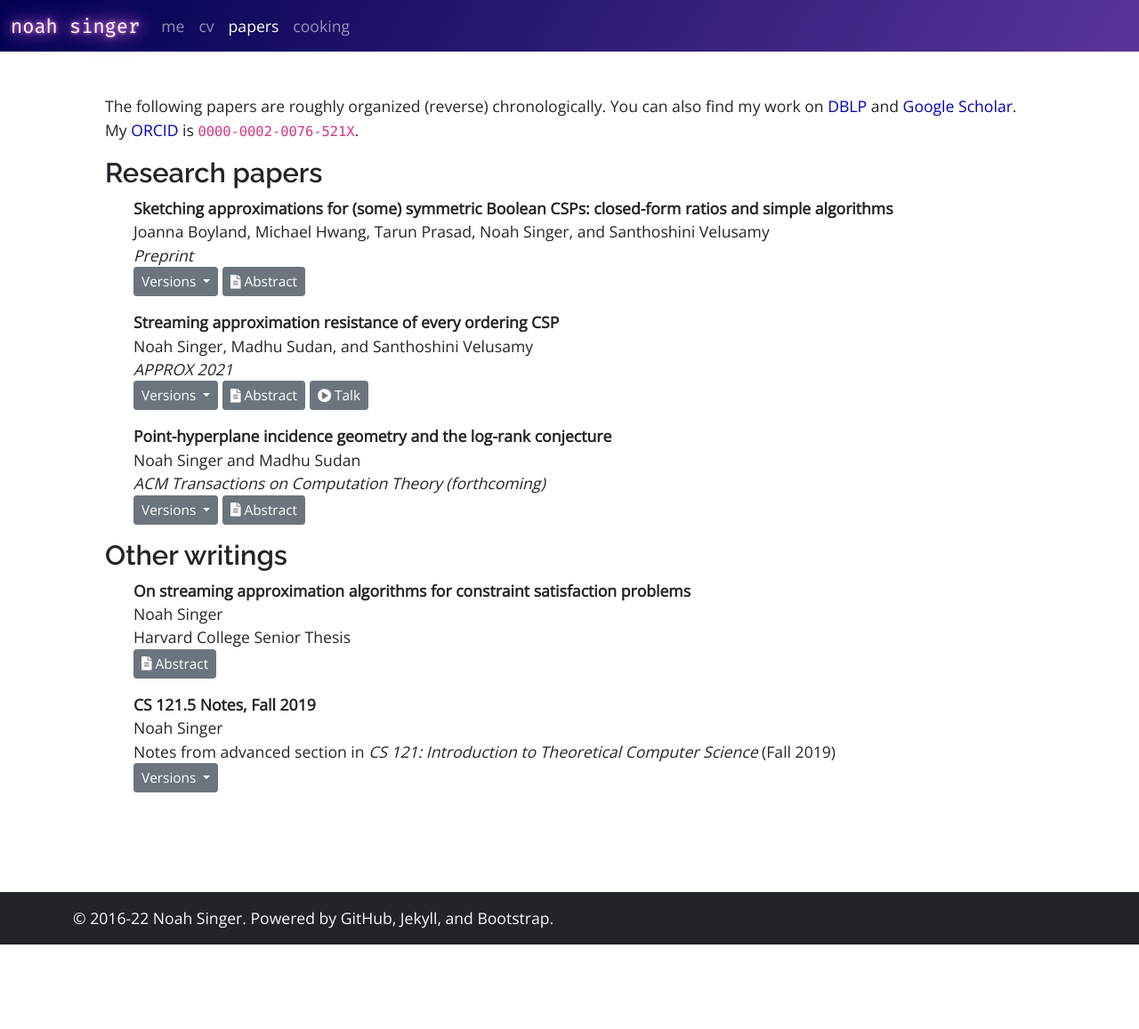
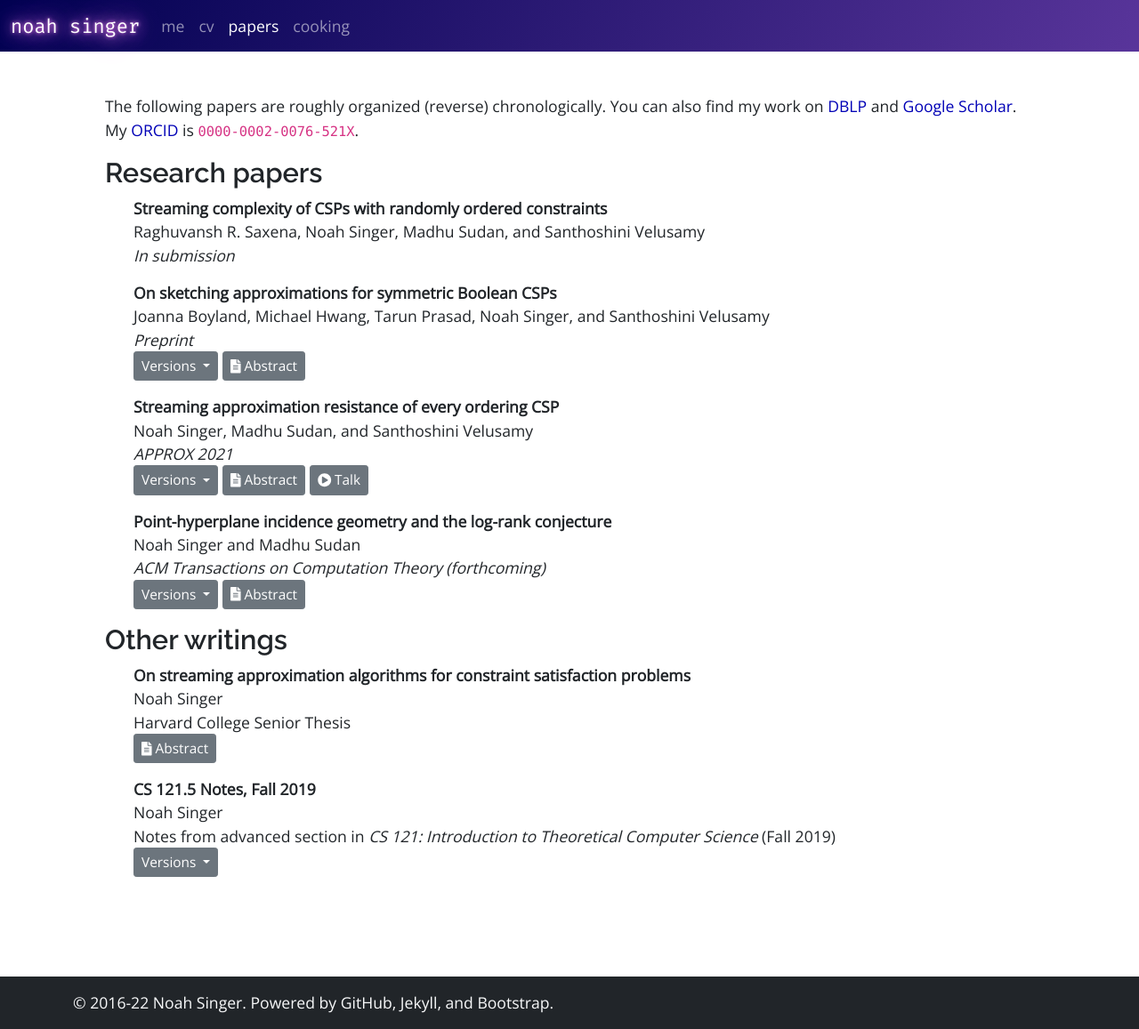
Before and after one commit to singerng/noahsinger.org, a Jekyll site: the page built from papers/index.md, in a window 1280 px wide. Shown: the whole page at 89% size. Built offline with Jekyll 4.4.1, drawn with Linux system fonts in a browser that asks for light colours; nearby versions of some CDN libraries; before the commit the page ends 1062 px from its top, so only the background shows below that; some of the changed lines change nothing that is shown.

Commit message:
updated papers

```diff
--- a/_data/papers.yml
+++ b/_data/papers.yml
@@ -1,3 +1,8 @@
+- title: Streaming complexity of CSPs with randomly ordered constraints
+  date: 2022-04-10
+  venue: In submission
+  type: research
+  authors: Raghuvansh R. Saxena, Noah Singer, Madhu Sudan, and Santhoshini Velusamy
 
 - title: On streaming approximation algorithms for constraint satisfaction problems
   date: 2022-03-25
@@ -35,42 +40,44 @@
     "incomplete" in that they fail to characterize the \(\sqrt n\)-space streaming approximability
     of Max-\(3\)AND.
 
-- title: "Sketching approximations for (some) symmetric Boolean CSPs: closed-form ratios and simple algorithms"
-  date: 2021-12-13
+- title: "On sketching approximations for symmetric Boolean CSPs"
+  date: 2022-05-04
   authors: Joanna Boyland, Michael Hwang, Tarun Prasad, Noah Singer, and Santhoshini Velusamy
   type: research
   venue: Preprint
   arxiv: 2112.06319
   select: yes
   abstract: >
-    A <em>Boolean maximum constraint satisfaction problem</em>, Max-CSP(\(f\)), is a maximization problem specified
-    by a constraint function \(f:\{-1,1\}^k\to\{0,1\}\). An instance of Max-CSP(\(f\)) consists of \(n\) variables
-    and \(m\) constraints, where each constraint is \(f\) applied on a tuple of "literals" of \(k\) distinct
-    variables chosen from the \(n\) variables. \(f\) is said to be <em>symmetric</em> if \(f(x)\) depends only on
-    \(\sum_{i=1}^k x_i\), where \(x=(x_1,\dots,x_k)\). Chou, Golovnev, and Velusamy [CGV20, FOCS 2020] obtained explicit
-    constants characterizing the <em>streaming</em> approximability of all symmetric Max-\(2\)CSPs.
-    More recently, Chou, Golovnev, Sudan, and Velusamy [CGSV21, FOCS] proved a general dichotomy
-    theorem showing tight approximability of Boolean Max-CSPs with respect to <em>sketching</em> algorithms.
-    For every \(f\), they showed that there exists an optimal approximation ratio \(\alpha(f)\in (0,1]\) such
-    that for every \(\epsilon>0\), Max-CSP(\(f\)) is \((\alpha(f)-\epsilon)\)-approximable by a <em>linear</em> sketching
-    algorithm in \(O(\log n)\) space, but any \((\alpha(f)+\epsilon)\)-approximation sketching algorithm for
-    Max-CSP(\(f\)) requires \(\Omega(\sqrt{n})\) space. While they show that \(\alpha(f)\) is computable to arbitrary
-    precision in \(\mathbf{PSPACE}\), they do not give a closed-form expression.
+    A <em>Boolean maximum constraint satisfaction problem</em>, \(\textsf{Max-CSP}(f)\), is specified by a predicate
+    \(f:\{-1,1\}^k\to\{0,1\}\). An \(n\)-variable instance of \(\textsf{Max-CSP}(f)\) consists of a list ofconstraints,
+    each of which applies \(f\) to \(k\) distinct literals drawn from the \(n\) variables. For \(k=2\), Chou,
+    Golovnev, and Velusamy [CGV20, FOCS 2020] obtained explicit ratios characterizing the \(\sqrt n\)-space
+    <em>streaming</em> approximability of every predicate. For \(k \geq 3\), Chou, Golovnev, Sudan, and
+    Velusamy [CGSV21, arXiv:2102.12351] proved a general dichotomy theorem for \(\sqrt n\)-space
+    <em>sketching</em> algorithms: For every \(f\), there exists \(\alpha(f)\in (0,1]\) such that
+    for every \(\epsilon>0\), \(\textsf{Max-CSP}(f)\) is \((\alpha(f)-\epsilon)\)-approximable by an \(O(\log n)\)-space
+    <em>linear</em> sketching algorithm, but \((\alpha(f)+\epsilon)\)-approximation sketching algorithms
+    require \(\Omega(\sqrt{n})\) space.<br/>
 
-    In this work, we build on the [CSGV21] dichotomy theorem and give closed-form expressions
-    for the sketching approximation ratios of multiple families of symmetric Boolean functions. These include
-    \(k\mathsf{AND}\) and \(\mathsf{Th}_k^{k-1}\) (the "weight-at-least-\((k-1)\)" threshold function on \(k\) variables). In particular,
-    letting \(\alpha'_k = 2^{-(k-1)} (1-k^{-2})^{(k-1)/2}\), we show that for odd \(k \geq 3\), \(\alpha(k\mathsf{AND}) = \alpha'_k\);
-    for even \(k \geq 2\), \(\alpha(k\mathsf{AND}) = 2\alpha'_{k+1}\); and for even \(k \geq 2\),
-    \(\alpha(\mathsf{Th}_k^{k-1}) = \frac{k}2\alpha'_{k-1}\). We also resolve the ratio for the "weight-exactly-\(\frac{k+1}2\)"
-    function for odd \(k \in \{3,\ldots,51\}\) as well as fifteen other functions. We stress here that the
-    closed-form expressions need not have existed just given the [CGSV21] dichotomy, and our
-    analysis involves identifying structural "saddle-point" properties of the dichotomy. For arbitrary
-    <em>threshold</em> functions, we also give optimal "bias-based" approximation algorithms generalizing
-    [CGV20] while simplifying [CGSV21]. Finally, we investigate the <em>streaming</em> lower
-    bounds in [CGSV21]. We show that for \(\mathsf{Th}^3_4\), the [CGSV21] streaming and
-    sketching lower bounds match (previously only known for \(2\mathsf{AND}\)), while for \(3\mathsf{AND}\), their streaming
-    lower bound is provably weaker.
+    In this work, we give closed-form expressions for the sketching approximation ratios of multiple
+    families of <em>symmetric</em> Boolean functions. Letting \(\alpha'_k = 2^{-(k-1)} (1-k^{-2})^{(k-1)/2}\),
+    we show that for odd \(k \geq 3\), \(\alpha(k\textsf{AND}) = \alpha'_k\), and for even \(k \geq 2\),
+    \(\alpha(k\textsf{AND}) = 2\alpha'_{k+1}\). Thus, for every \(k\), \(k\textsf{AND}\) can be
+    \((2-o(1))2^{-k}\)-approximated by \(O(\log n)\)-space <em>sketching</em> algorithms; we contrast this
+    with a lower bound of Chou, Golovnev, Sudan, Velingker, and Velusamy [STOC 2022] implying that
+    <em>streaming</em> \((2+\epsilon)\cdot2^{-k}\)-approximations require \(\Omega(n)\) space
+    We also resolve the ratio for the "at-least-\((k-1)\)-\(1\)'s" function for all even \(k\); the
+    "exactly-\(\frac{k+1}2\)-\(1\)'s" function for odd \(k \in \{3,\ldots,51\}\); and fifteen other
+    functions. We stress here that for general \(f\), the dichotomy theorem in [CGSV21]
+    only implies that \(\alpha(f)\) can be computed to arbitrary precision in \(\textbf{PSPACE}\), and thus
+    closed-form expressions need not have existed <em>a priori</em>. Our analyses involve identifying
+    and exploiting structural "saddle-point" properties of this dichotomy.<br/>
+
+    Separately, for all <em>threshold</em> functions, we give optimal "bias-based" approximation
+    algorithms generalizing [CGV20] while simplifying [CGSV21]. Finally, we investigate
+    the \(\sqrt n\)-space <em>streaming</em> lower bounds in [CGSV21], and show that they are
+    <em>incomplete</em> for \(\textsf{3AND}\), i.e., they fail to rule out \((\alpha(\textsf{3AND})-\epsilon)\)-approximations
+    in \(o(\sqrt n)\) space.
 
 - title: "Streaming approximation resistance of every ordering CSP"
   date: 2021-05-04
@@ -85,7 +92,7 @@
   abstract: >
     An <em>ordering constraint satisfaction problem (OCSP)</em> is given by a positive integer \(k\) and a
     constraint predicate \(\Pi\) mapping permutations on \(\{1,\ldots,k\}\) to \(\{0,1\}\). Given an
-    instance of OCSP\((\Pi)\) on \(n\) variables and \(m\) constraints, the goal is to find an
+    instance of \(\textsf{Max-OCSP}(\Pi)\) on \(n\) variables and \(m\) constraints, the goal is to find an
     ordering of the \(n\) variables that maximizes the number of constraints that are satisfied,
     where a constraint specifies a sequence of \(k\) distinct variables and the constraint is satisfied
     by an ordering on the \(n\) variables if the ordering induced on the \(k\) variables in the
@@ -94,7 +101,7 @@
 
     In this work we consider the task of approximating the maximum number of satisfiable constraints
     in the (single-pass) streaming setting, where an instance is presented as a stream of
-    constraints. We show that for every \(\Pi\), OCSP\((\Pi)\) is approximation-resistant to
+    constraints. We show that for every \(\Pi\), \(\textsf{Max-OCSP}(\Pi)\) is approximation-resistant to
     \(o(n)\)-space streaming algorithms, i.e., algorithms using \(o(n)\) space cannot distinguish streams
     where almost every constraint is satisfiable from streams where no ordering beats the
     random ordering by a noticeable amount. This space bound is tight up to
```
